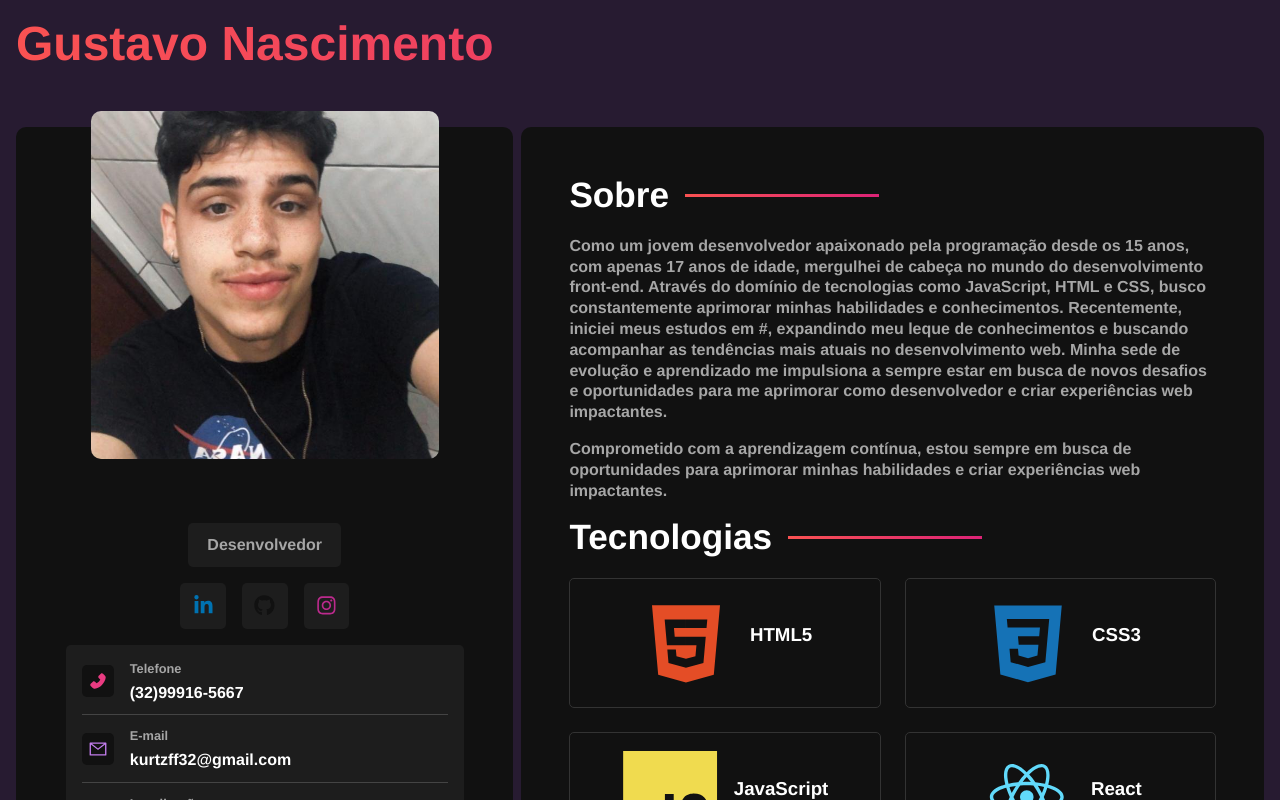
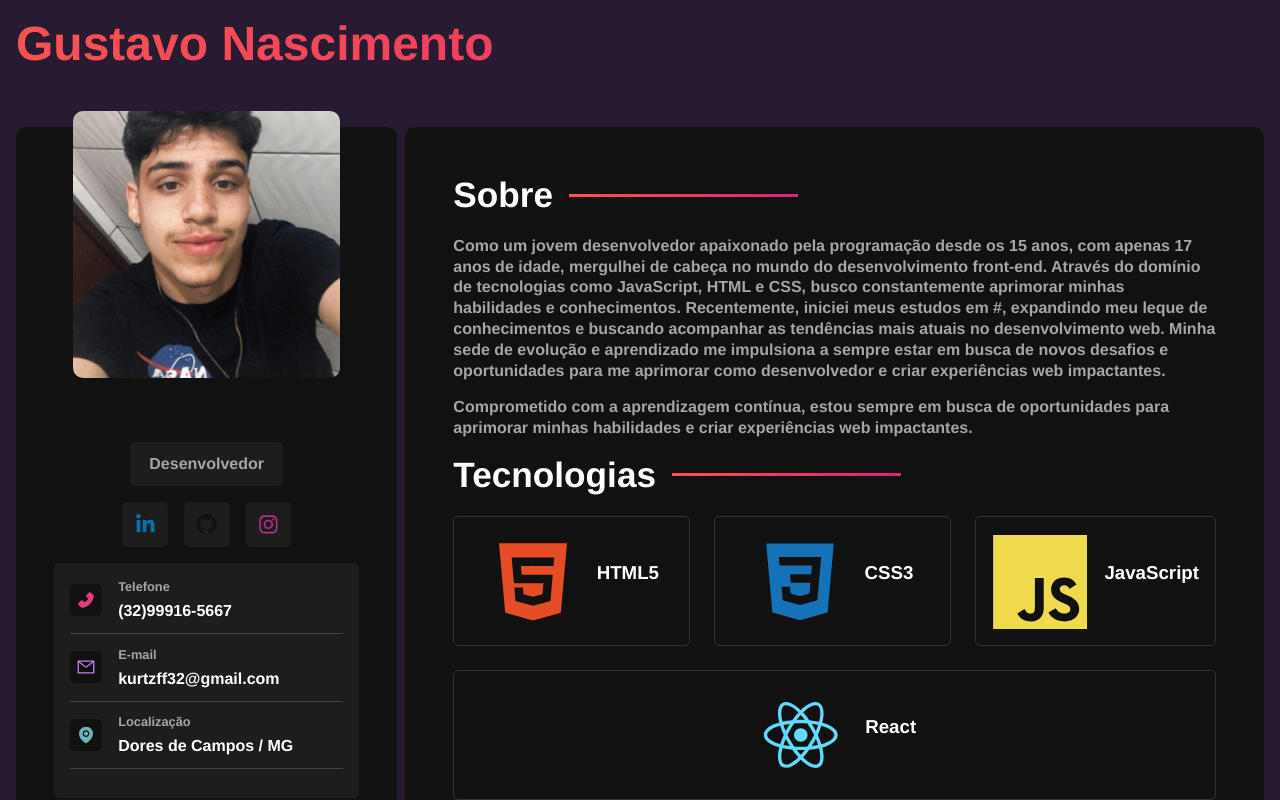
Before and after one commit to gustavokurtz/gustavonascimento, a React (Vite) app: page / in a window 1280 px wide. Shown: the top 800 px of the page. Built offline with nearby package versions, Linux system fonts and the light colour scheme.

Commit message:
alteração no main content

```diff
--- a/src/styles/components/maincontent.sass
+++ b/src/styles/components/maincontent.sass
@@ -3,7 +3,7 @@
 
 #main-content
     background-color: variables.$bg-color
-    flex: 1.3 1 0
+    flex: 2 1 0
     border-radius: variables.$container-border-radius
     padding: 3rem
 
```
